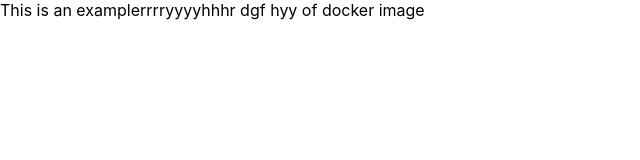
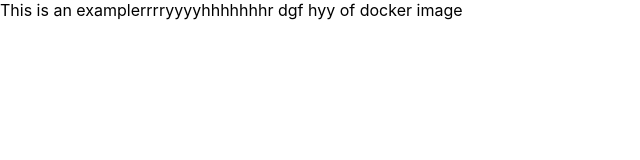
Before and after one commit to AjasMuhammed4/Demorepo, a React (Create React App) app: page / in a window 1280 px wide. Shown: the top 160 px of the page, without its empty margins (0-640 px from the left). Built offline with nearby package versions, Linux system fonts and the light colour scheme.

Commit message:
Update App.js

```diff
--- a/src/App.js
+++ b/src/App.js
@@ -5,7 +5,7 @@ function App() {
   return (
     <div>
 
-          This is an examplerrrryyyyhhhr dgf hyy of docker image
+          This is an examplerrrryyyyhhhhhhhr dgf hyy of docker image
       </div>
   )
 }
```
